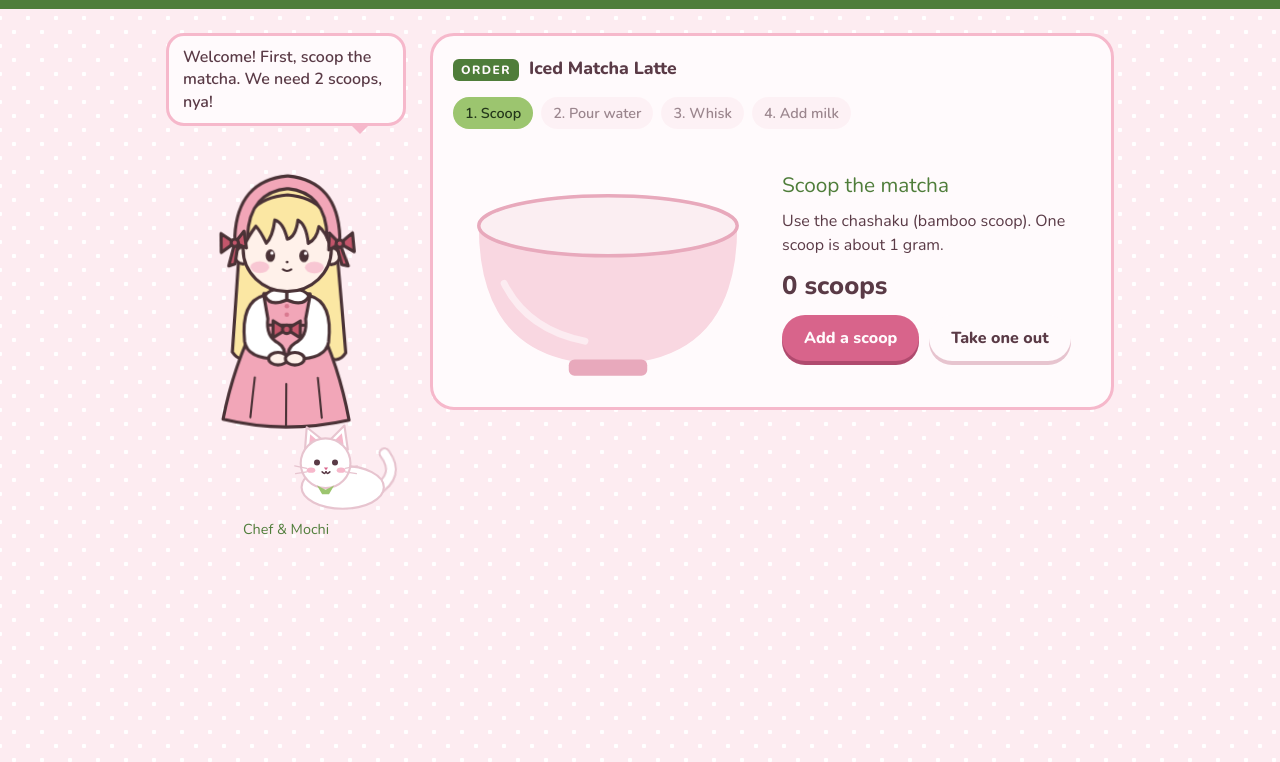
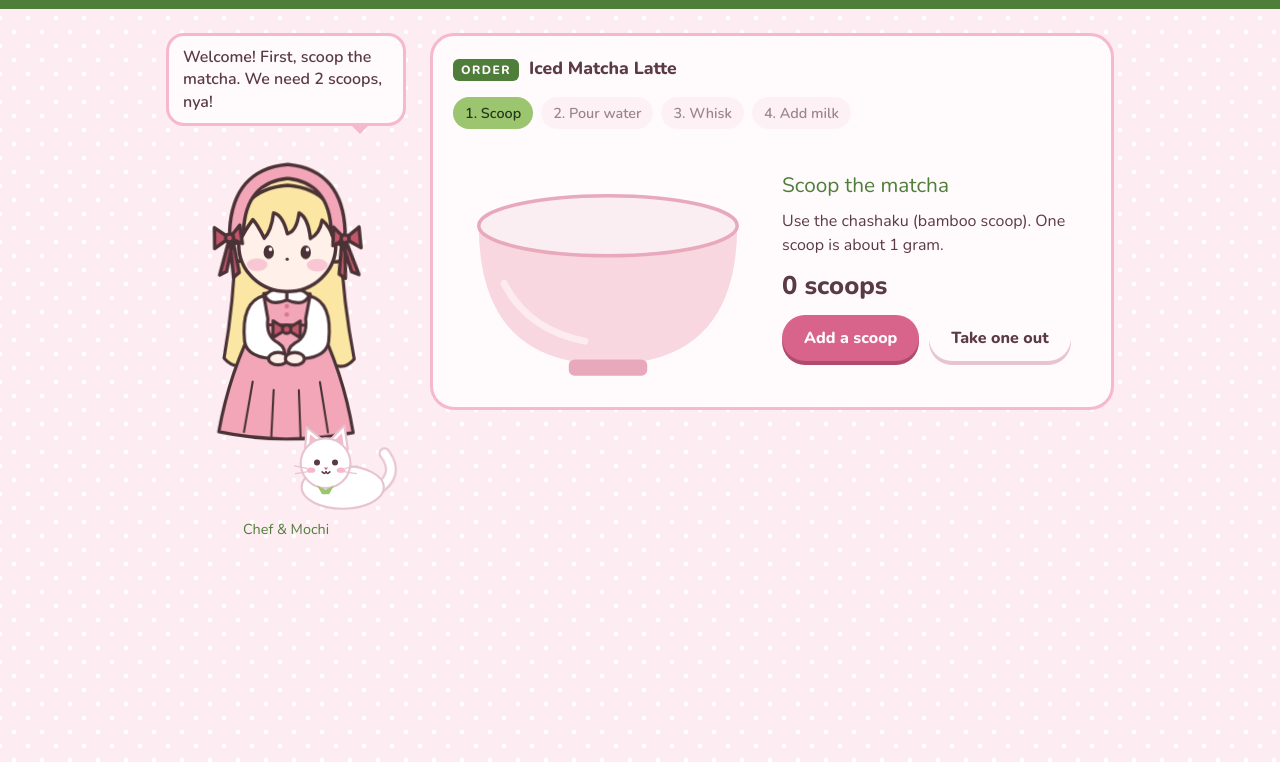
Before and after one commit to Surbhirikhari/CherryBloomCafe, a plain HTML site: page index.html in a window 1280 px wide. Both pictures are taken after a click on the button "Open the cafe". Shown: the part 38-800 px from the top of the page. Drawn offline with nearby package versions, Linux system fonts and the light colour scheme; a web font is replaced by a local one.

Commit message:
Owner design closer to the artist's reference (used with permission)
Co-Authored-By: Claude Opus 5.5 <noreply@anthropic.com>

```diff
--- a/index.html
+++ b/index.html
@@ -45,11 +45,11 @@
           <g class="chef-body" stroke="var(--line)" stroke-width="3" stroke-linejoin="round" stroke-linecap="round">
 
             <!-- long hair behind her back -->
-            <path class="chef-hair-back" d="M54 104 Q50 52 100 48 Q150 52 146 104 L154 208 Q146 220 134 210 L126 160 L74 160 L66 210 Q54 220 46 208 Z" fill="var(--hair)"/>
+            <path class="chef-hair-back" d="M50 104 Q46 44 100 40 Q154 44 150 104 Q152 160 162 214 Q150 228 134 214 L126 160 L74 160 L66 214 Q50 228 38 214 Q48 160 50 104 Z" fill="var(--hair)"/>
 
-            <!-- pink dress: skirt with folds, then the top -->
-            <path d="M72 176 L128 176 Q150 220 160 272 Q100 286 40 272 Q50 220 72 176 Z" fill="var(--dress)"/>
-            <path d="M70 232 Q68 250 66 270 M100 238 L100 278 M130 232 Q132 250 134 270" fill="none" stroke-width="2"/>
+            <!-- pink dress: long, full skirt with folds, then the top -->
+            <path d="M72 176 L128 176 Q154 226 164 284 Q100 297 36 284 Q46 226 72 176 Z" fill="var(--dress)"/>
+            <path d="M68 236 Q64 260 60 284 M88 244 L86 290 M112 244 L114 290 M132 236 Q136 260 140 284" fill="none" stroke-width="2"/>
             <rect x="92" y="136" width="16" height="18" fill="var(--skin)"/>
             <path d="M78 152 L122 152 L128 182 L72 182 Z" fill="var(--dress)"/>
             <g fill="var(--dress-shade)" stroke="none">
@@ -72,6 +72,8 @@
 
             <!-- HEAD: everything in here moves together when she nods -->
             <g class="chef-head">
+             <!-- this inner group makes the head 10% bigger, growing from the neck -->
+             <g transform="translate(100 150) scale(1.1) translate(-100 -150)">
               <circle cx="58" cy="116" r="8" fill="var(--skin)"/>
               <circle cx="142" cy="116" r="8" fill="var(--skin)"/>
               <ellipse cx="100" cy="110" rx="42" ry="40" fill="var(--skin)"/>
@@ -85,12 +87,12 @@
 
               <!-- red ribbons on each side -->
               <g class="chef-ribbon chef-ribbon-left" fill="var(--ribbon)">
-                <path d="M50 104 L44 126 L50 124 L53 106 Z"/>
+                <path d="M50 104 L41 136 L47 133 L53 106 Z M50 104 L53 138 L58 134 L53 106 Z"/>
                 <path d="M50 104 L37 95 L37 113 Z M50 104 L59 93 L61 109 Z"/>
                 <circle cx="50" cy="104" r="3.5"/>
               </g>
               <g class="chef-ribbon chef-ribbon-right" fill="var(--ribbon)">
-                <path d="M150 104 L156 126 L150 124 L147 106 Z"/>
+                <path d="M150 104 L159 136 L153 133 L147 106 Z M150 104 L147 138 L142 134 L147 106 Z"/>
                 <path d="M150 104 L163 95 L163 113 Z M150 104 L141 93 L139 109 Z"/>
                 <circle cx="150" cy="104" r="3.5"/>
               </g>
@@ -104,8 +106,9 @@
               </g>
               <ellipse cx="74" cy="127" rx="9" ry="5.5" fill="var(--blossom)" stroke="none" opacity=".75"/>
               <ellipse cx="126" cy="127" rx="9" ry="5.5" fill="var(--blossom)" stroke="none" opacity=".75"/>
-              <circle cx="100" cy="122" r="1.3" fill="var(--line)" stroke="none"/>
-              <path d="M96 129 Q100 132 104 129" fill="none" stroke-width="2"/>
+              <!-- just a tiny nose, no mouth, like the original drawing -->
+              <circle cx="100" cy="122" r="1.4" fill="var(--line)" stroke="none"/>
+             </g>
             </g>
           </g>
 
```
